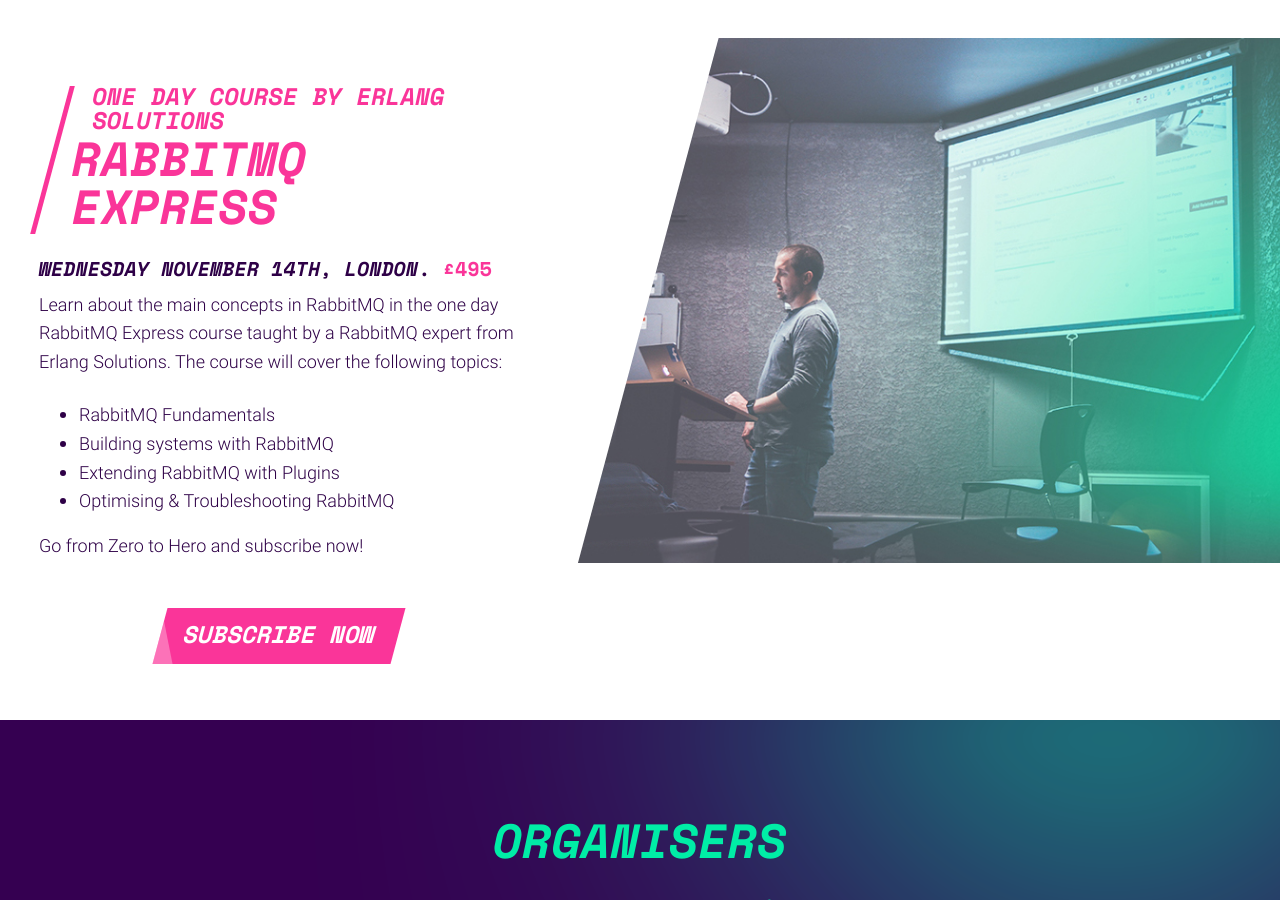
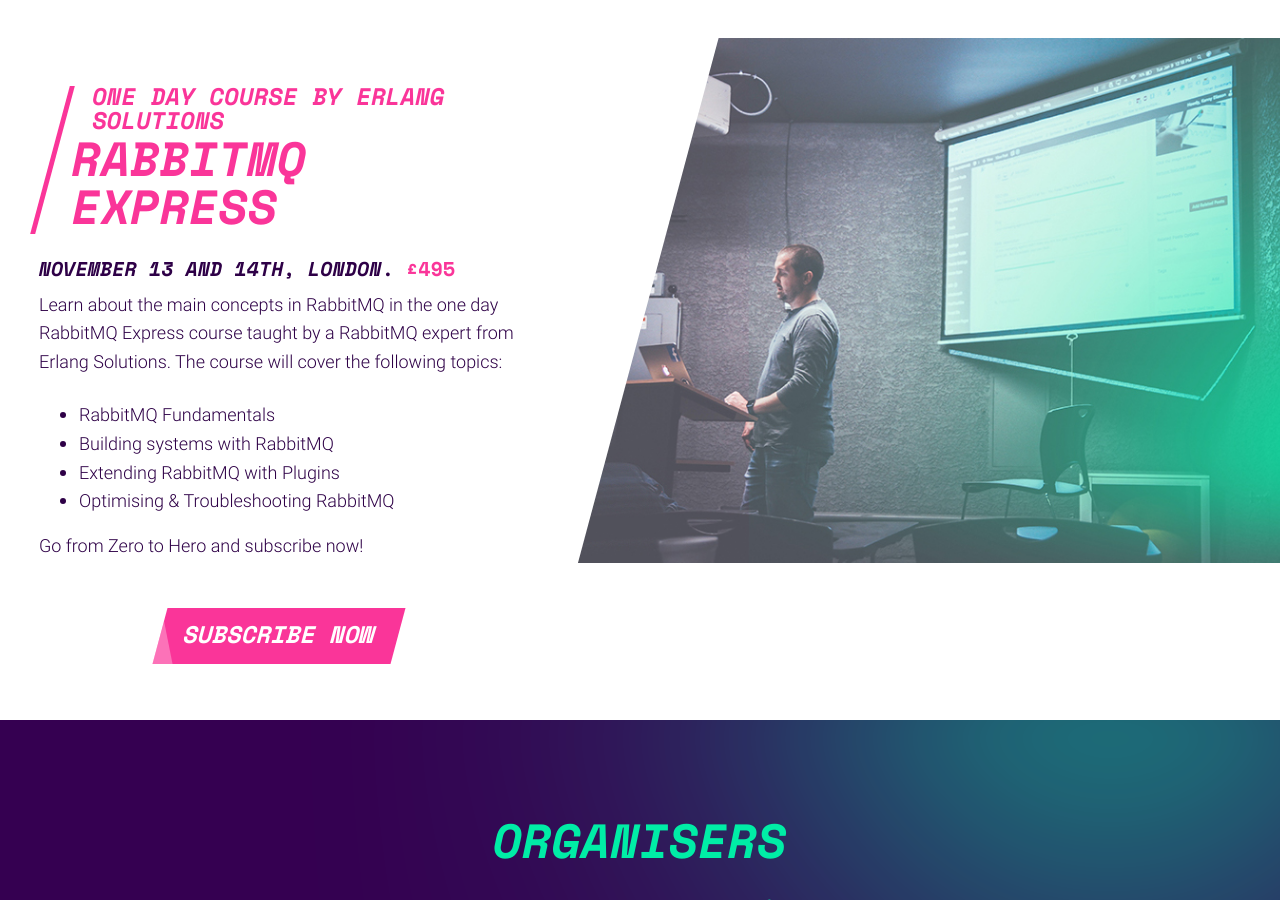
Before and after one commit to isabella232/rabbitmq-summit-1, a Jekyll site: the page built from index.html, in a window 1280 px wide and 900 px high, scrolled down 8242 px. Built offline with Jekyll 4.4.1, drawn with Linux system fonts in a browser that asks for light colours; nearby versions of some CDN libraries; some web fonts are replaced; comment, search, counter and statistics services are not loaded.

Commit message:
Training 13 and 14th for ESL
They have two open slots for 13th so wanted to add that back...

```diff
--- a/index.html
+++ b/index.html
@@ -376,7 +376,7 @@ image: /img/og-frontpage.jpg
               <h4 class="mb-md-1">One day course by Erlang Solutions</h4>
               <h3 class="mb-0">RabbitMQ Express</h3>
             </div>
-            <h5 class="mt-0 text-uppercase">Wednesday November 14th, London. <span class="pink space-mono">£495</span></h5>
+            <h5 class="mt-0 text-uppercase">November 13 and 14th, London. <span class="pink space-mono">£495</span></h5>
             <p class="editable text-sm">Learn about the main concepts in RabbitMQ in the one day RabbitMQ Express course taught by a RabbitMQ expert from Erlang Solutions. The course will cover the following topics:</p>
             <ul>
               <li class="editable text-sm">
```
